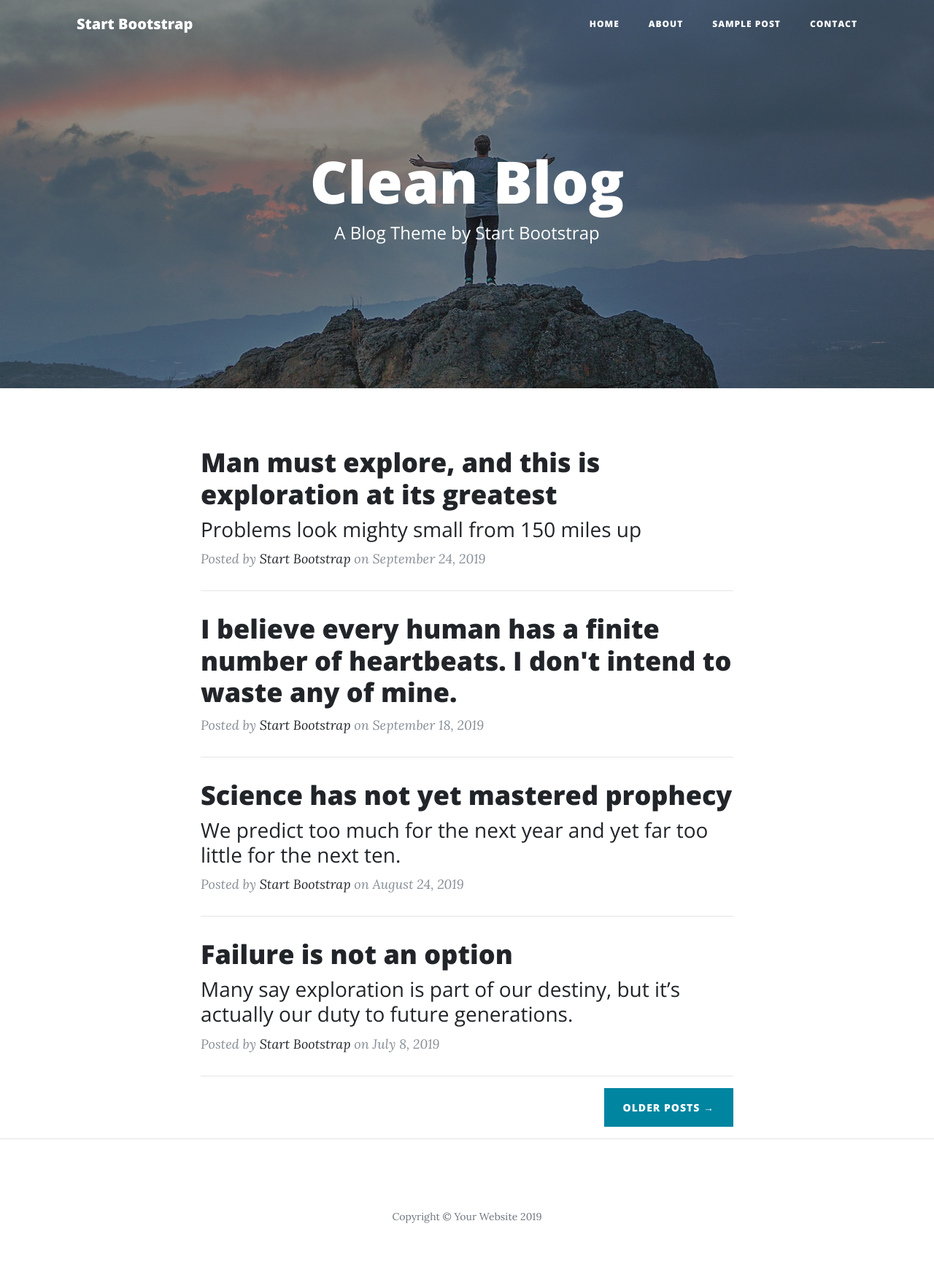
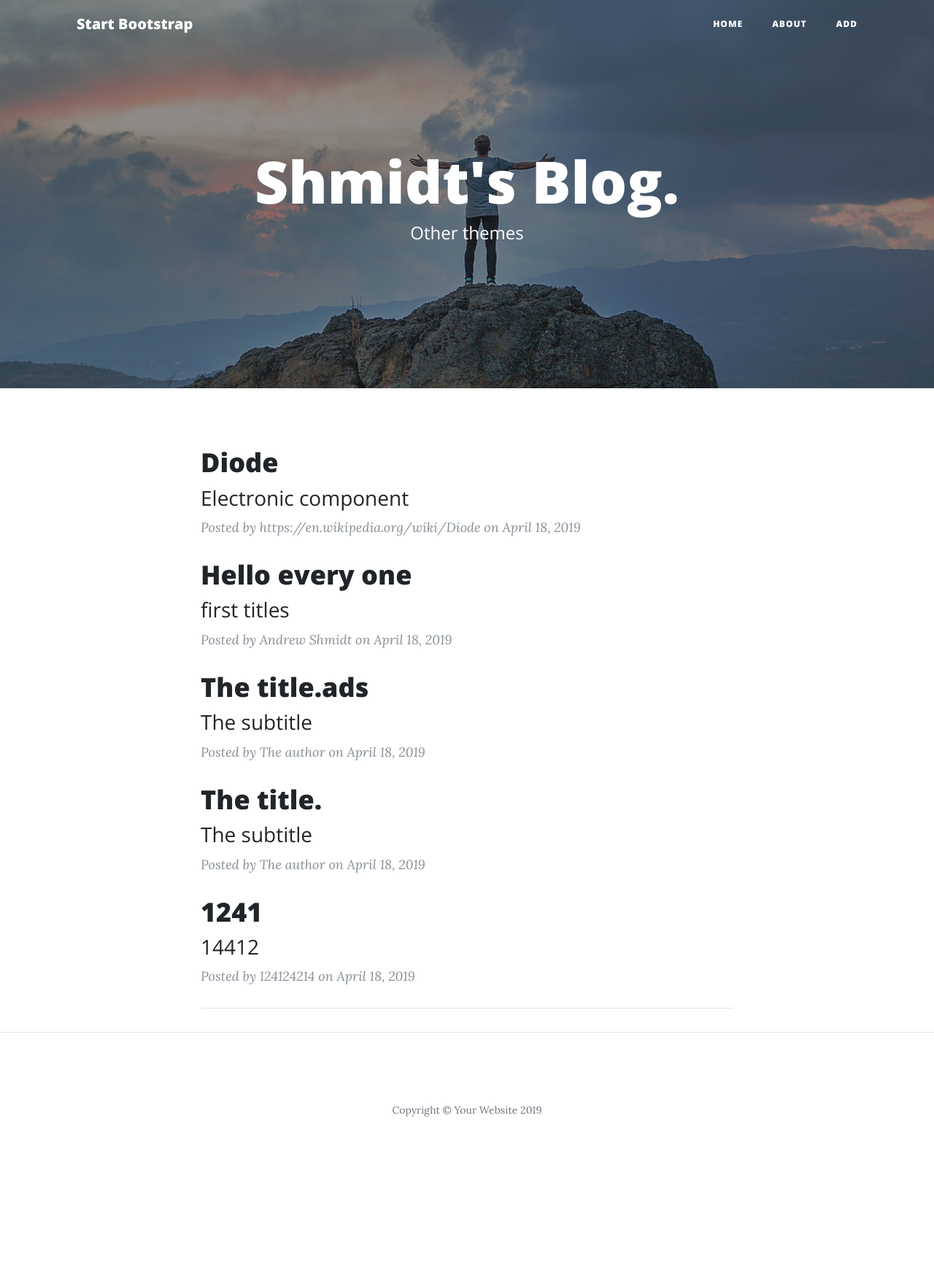
Before and after one commit to error0001/bl_flask, a Flask app: page / in a window 1280 px wide. Shown: the whole page at 73% size. After the commit the page ends 1530 px from the top, so only its background shows below. Run offline with Flask 2, Linux system fonts and the light colour scheme; data comes from the database, SQL or seed files in the repository; both versions use the stored data as it was after the commit; some libraries are stand-ins or nearby versions.

Commit message:
local files is over, already for docker

```diff
--- a/app.py
+++ b/app.py
@@ -1,5 +1,6 @@
-from flask import Flask , render_template, request
-from flask_sqlalchemy import  SQLAlchemy
+from flask import Flask , render_template, request, redirect, url_for
+from flask_sqlalchemy import SQLAlchemy
+from datetime import datetime
 app = Flask(__name__)
 
 app.config['SQLALCHEMY_DATABASE_URI'] = 'sqlite:////home/andrey/PycharmProjects/bl_fls/blog.db'
@@ -19,7 +20,10 @@ class Blogpost(db.Model):
 
 @app.route('/')
 def index():
-    return render_template('index.html')
+    # realization auto column
+    posts = Blogpost.query.order_by(Blogpost.date_posted.desc()).all()
+
+    return render_template('index.html', posts=posts)
 
 
 @app.route('/about')
@@ -27,9 +31,11 @@ def about():
     return render_template('about.html')
 
 
-@app.route('/post')
-def post():
-    return render_template('post.html')
+@app.route('/post/<int:post_id>')
+def post(post_id):
+    post = Blogpost.query.filter_by(id=post_id).one()
+
+    return render_template('post.html', post=post)
 
 
 @app.route('/contact')
@@ -42,19 +48,29 @@ def add():
     return render_template('add.html')
 
 
-@app.route('/addpost')
+@app.route('/addpost', methods=['POST'])
 def addpost():
     title = request.form['title']
     subtitle = request.form['subtitle']
     author = request.form['author']
     content = request.form['content']
 
-    return '<h1>Title: {} Subtitle: {} Author: {} Content: {}</h1>'.format(
-        title,
-        subtitle,
-        author,
-        content
-    )
+    post = Blogpost(title=title,
+                    subtitle=subtitle,
+                    author=author,
+                    content=content,
+                    date_posted=datetime.now())
+
+    db.session.add(post)
+    db.session.commit()
+
+    return redirect(url_for('index'))
+    # return '<h1>Title: {} Subtitle: {} Author: {} Content: {}</h1>'.format(
+    #     title,
+    #     subtitle,
+    #     author,
+    #     content
+    # )
 
 
 if __name__ == '__main__':
--- a/templates/about.html
+++ b/templates/about.html
@@ -42,10 +42,7 @@
             <a class="nav-link" href="{{ url_for('about')}}">About</a>
           </li>
           <li class="nav-item">
-            <a class="nav-link" href="{{ url_for('post')}}">Sample Post</a>
-          </li>
-          <li class="nav-item">
-            <a class="nav-link" href="{{ url_for('contact')}}">Contact</a>
+            <a class="nav-link" href="{{ url_for('add')}}">Add</a>
           </li>
         </ul>
       </div>
--- a/templates/add.html
+++ b/templates/add.html
@@ -42,10 +42,7 @@
             <a class="nav-link" href="{{ url_for('about')}}">About</a>
           </li>
           <li class="nav-item">
-            <a class="nav-link" href="{{ url_for('post')}}">Sample Post</a>
-          </li>
-          <li class="nav-item">
-            <a class="nav-link" href="{{ url_for('contact')}}">Contact</a>
+            <a class="nav-link" href="{{ url_for('add')}}">Add</a>
           </li>
         </ul>
       </div>
@@ -82,6 +79,7 @@
               <input type="text"
                      class="form-control"
                      placeholder="Title"
+                     name="title"
                      id="title"
                      required data-validation-required-message="Please enter a title.">
               <p class="help-block text-danger"></p>
--- a/templates/index.html
+++ b/templates/index.html
@@ -42,10 +42,7 @@
             <a class="nav-link" href="{{ url_for('about')}}">About</a>
           </li>
           <li class="nav-item">
-            <a class="nav-link" href="{{ url_for('post')}}">Sample Post</a>
-          </li>
-          <li class="nav-item">
-            <a class="nav-link" href="{{ url_for('contact')}}">Contact</a>
+            <a class="nav-link" href="{{ url_for('add')}}">Add</a>
           </li>
         </ul>
       </div>
@@ -59,8 +56,8 @@
       <div class="row">
         <div class="col-lg-8 col-md-10 mx-auto">
           <div class="site-heading">
-            <h1>Clean Blog</h1>
-            <span class="subheading">A Blog Theme by Start Bootstrap</span>
+            <h1>Shmidt's Blog.</h1>
+            <span class="subheading">Other themes</span>
           </div>
         </div>
       </div>
@@ -71,63 +68,20 @@
   <div class="container">
     <div class="row">
       <div class="col-lg-8 col-md-10 mx-auto">
+      {%  for post in posts %}
         <div class="post-preview">
-          <a href="post.html">
+          <a href="{{ url_for('post', post_id=post.id) }}">
             <h2 class="post-title">
-              Man must explore, and this is exploration at its greatest
+              {{ post.title }}
             </h2>
             <h3 class="post-subtitle">
-              Problems look mighty small from 150 miles up
+              {{ post.subtitle }}
             </h3>
           </a>
-          <p class="post-meta">Posted by
-            <a href="#">Start Bootstrap</a>
-            on September 24, 2019</p>
+          <p class="post-meta">Posted by {{ post.author }} on {{ post.date_posted.strftime('%B %d, %Y') }}</p>
         </div>
+        {% endfor %}
         <hr>
-        <div class="post-preview">
-          <a href="post.html">
-            <h2 class="post-title">
-              I believe every human has a finite number of heartbeats. I don't intend to waste any of mine.
-            </h2>
-          </a>
-          <p class="post-meta">Posted by
-            <a href="#">Start Bootstrap</a>
-            on September 18, 2019</p>
-        </div>
-        <hr>
-        <div class="post-preview">
-          <a href="post.html">
-            <h2 class="post-title">
-              Science has not yet mastered prophecy
-            </h2>
-            <h3 class="post-subtitle">
-              We predict too much for the next year and yet far too little for the next ten.
-            </h3>
-          </a>
-          <p class="post-meta">Posted by
-            <a href="#">Start Bootstrap</a>
-            on August 24, 2019</p>
-        </div>
-        <hr>
-        <div class="post-preview">
-          <a href="post.html">
-            <h2 class="post-title">
-              Failure is not an option
-            </h2>
-            <h3 class="post-subtitle">
-              Many say exploration is part of our destiny, but it’s actually our duty to future generations.
-            </h3>
-          </a>
-          <p class="post-meta">Posted by
-            <a href="#">Start Bootstrap</a>
-            on July 8, 2019</p>
-        </div>
-        <hr>
-        <!-- Pager -->
-        <div class="clearfix">
-          <a class="btn btn-primary float-right" href="#">Older Posts &rarr;</a>
-        </div>
       </div>
     </div>
   </div>
```
Also changed, not shown: templates/contact.html (deleted, +0 -140 lines), templates/post.html (+6 -44 lines), blog.db, static/contact_bg.jpg (deleted).
